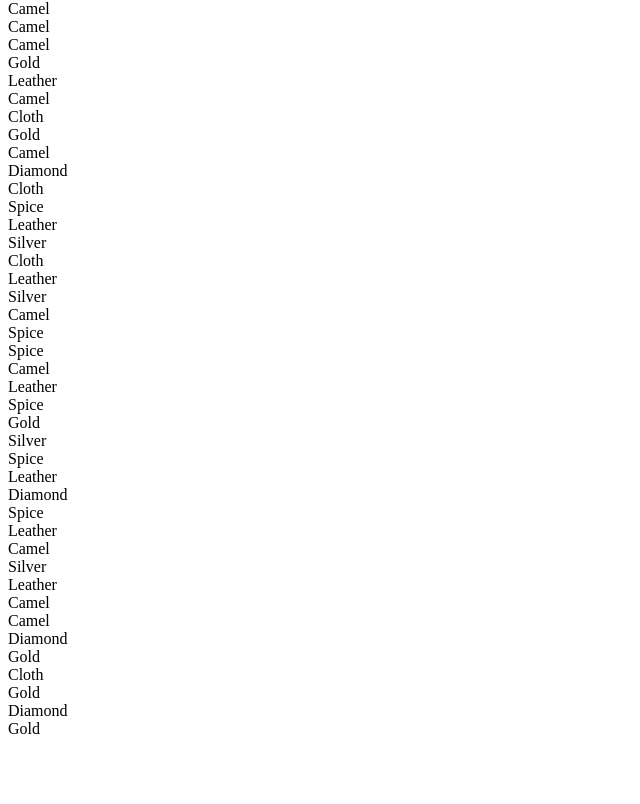
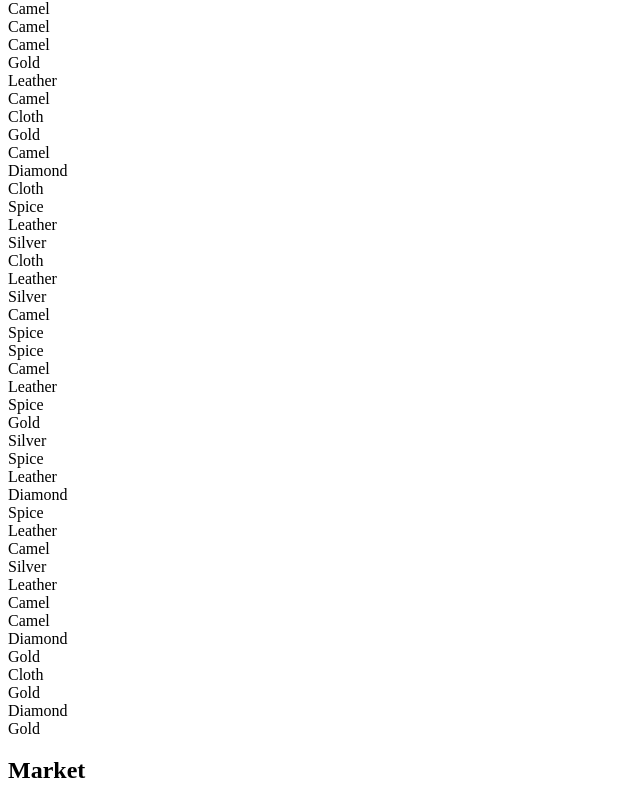
Before and after one commit to bbenip/jaipur, a React (Vite) app: page / in a window 1280 px wide. Shown: the part 1177-1981 px from the top of the page, without its empty margins (0-640 px from the left). Before the commit the page ends 1923 px from the top, so only its background shows below. Built offline with nearby package versions, Linux system fonts and the light colour scheme.

Commit message:
Create market

```diff
--- a/src/App.tsx
+++ b/src/App.tsx
@@ -1,4 +1,5 @@
 import Deck from "./components/Deck";
+import Market from "./components/Market";
 import PlayerData from "./components/PlayerData";
 import TokenSidebar from "./components/TokenSidebar";
 
@@ -54,6 +55,8 @@ const App = () => {
     [deck[i], deck[j]] = [deck[j], deck[i]];
   }
 
+  const market = { resources: [] };
+
   return (
     <>
       <h1>Jaipur</h1>
@@ -61,6 +64,7 @@ const App = () => {
       <PlayerData player={player1} />
       <PlayerData player={player2} />
       <Deck deck={deck} />
+      <Market market={market} />
     </>
   );
 };
--- /dev/null
+++ b/src/components/Market.tsx
@@ -0,0 +1,20 @@
+type MarketProps = {
+  market: {
+    resources: string[];
+  };
+};
+
+const Market = ({ market }: MarketProps) => {
+  return (
+    <div>
+      <h2>Market</h2>
+      <div>
+        {market.resources.map((resource, index) => (
+          <div key={index}>{resource}</div>
+        ))}
+      </div>
+    </div>
+  );
+};
+
+export default Market;
```
